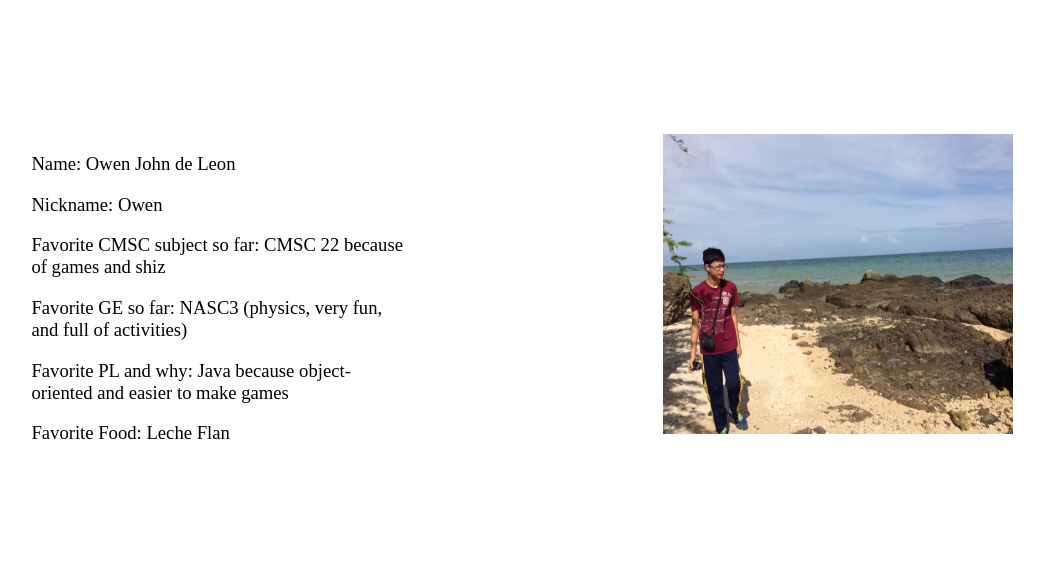
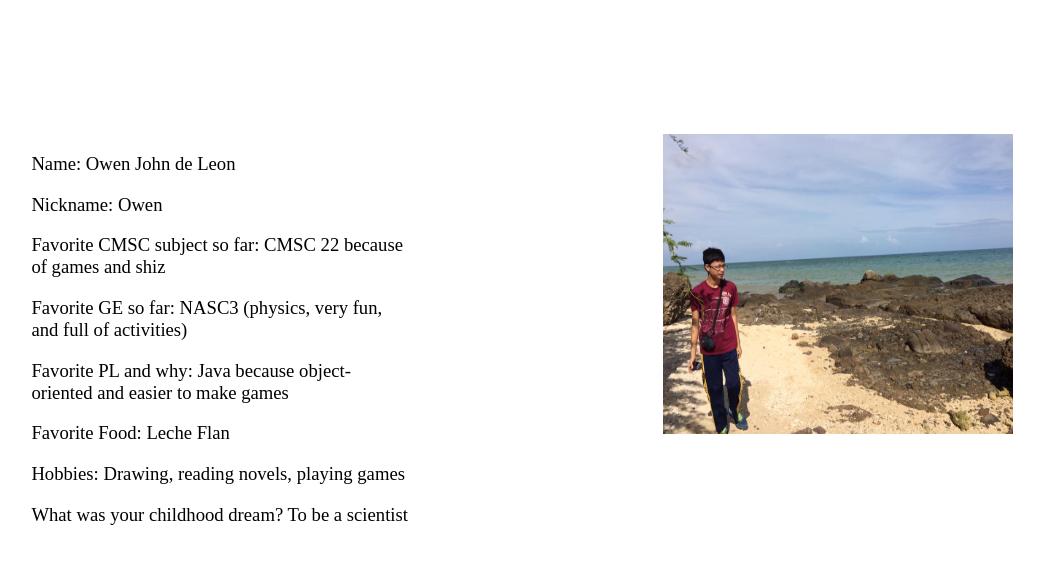
Before and after one commit to ocdeleon/ocdeleon.github.io, a plain HTML site: page index.html in a window 1280 px wide. Shown: the whole page, without its empty margins (103-1147 px from the left). Drawn offline with Linux system fonts and the light colour scheme.

Commit message:
added new items

```diff
--- a/index.html
+++ b/index.html
@@ -12,6 +12,8 @@
 			<p>Favorite GE so far: NASC3 (physics, very fun, and full of activities)</p>
 			<p>Favorite PL and why: Java because object-oriented and easier to make games</p>
 			<p>Favorite Food: Leche Flan</p>
+			<p>Hobbies: Drawing, reading novels, playing games</p>
+			<p>What was your childhood dream? To be a scientist </p>
 		</div>
 		<div class="column">
 			<img src="photo.jpg" alt="MyPhoto" class="photo">
```
